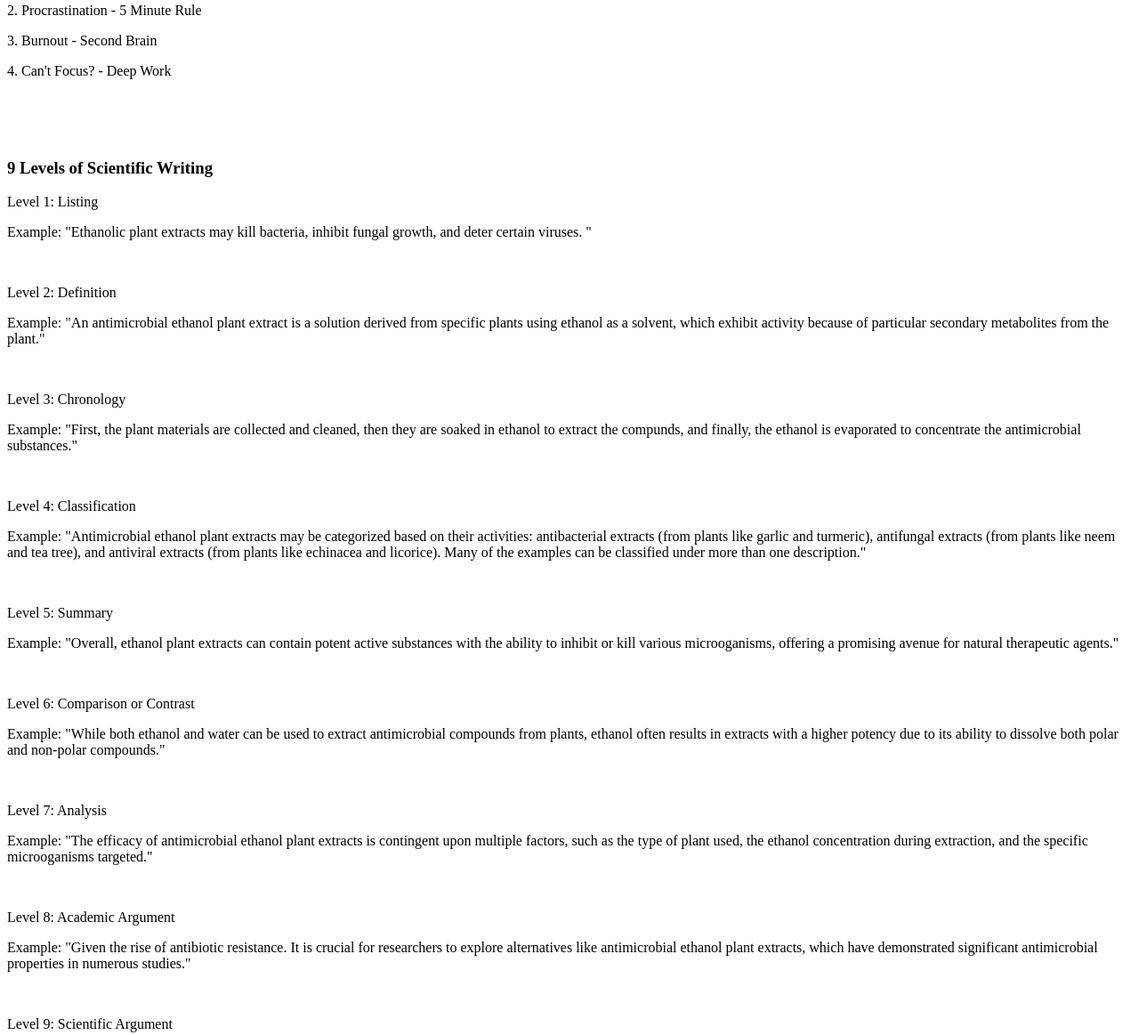
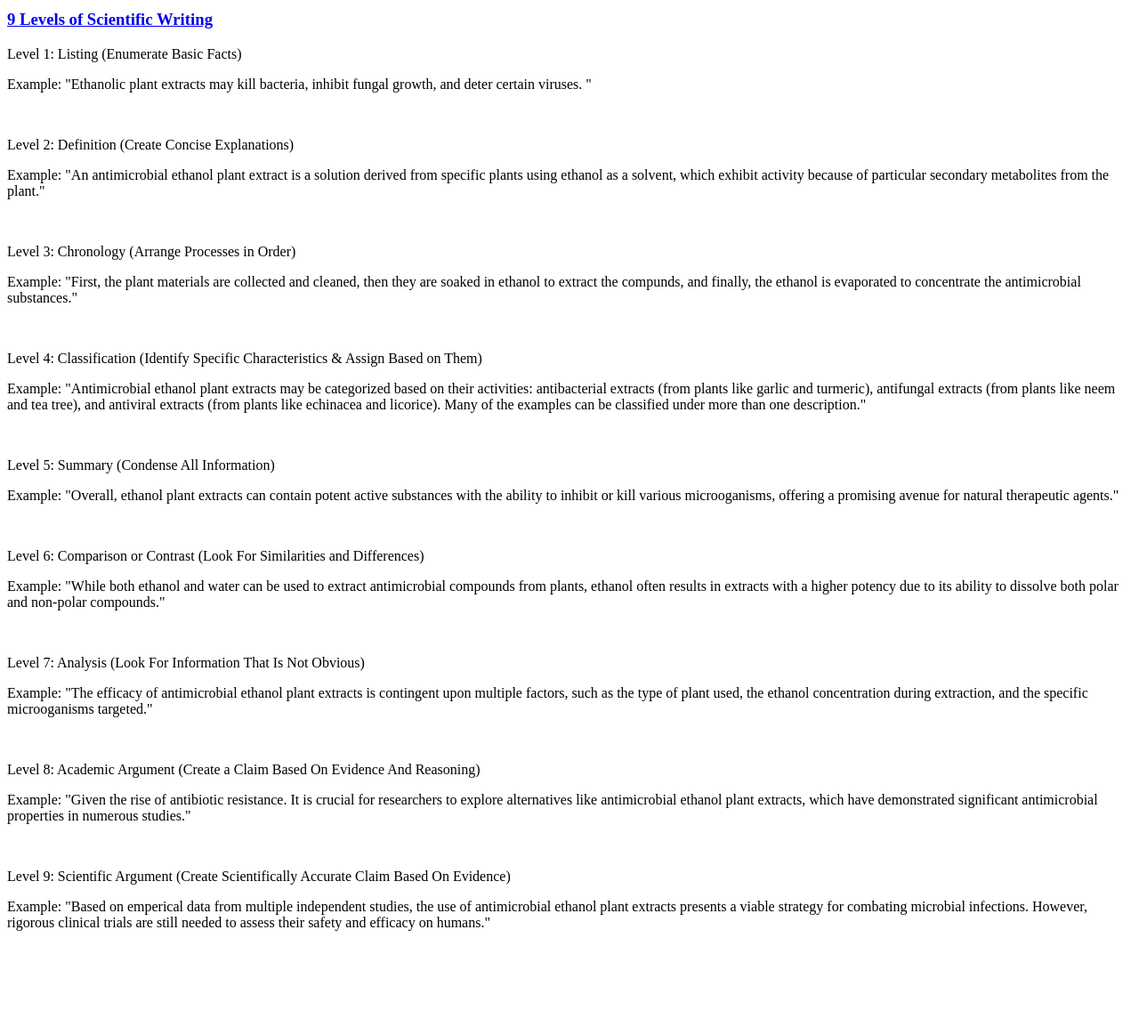
Before and after one commit to Ojeebiel/Pengwen, a plain HTML site: page index.html in a window 1280 px wide. Shown: the part 1391-2554 px from the top of the page at 89% size. After the commit the page ends 2479 px from the top, so only its background shows below. Drawn offline with Linux system fonts and the light colour scheme.

Commit message:
11/11/2023 Update

```diff
--- a/index.html
+++ b/index.html
@@ -9,7 +9,7 @@
 
 <br>
 
-<img src = "Images/us.JPG.jpg" height = "300">
+<img src = "Images_&_Videos/us.JPG.jpg" height = "300">
 
 <button>
     Hello
@@ -19,10 +19,12 @@
     Hello Baby ko amat2 ko lang ni himo aton nga website sa dason panamion ko ni ang website ta. himoon ko ni  interactive.
 </p>
 
-<a href = "https://wallpapers.com/images/featured/rose-easfrj48zd8k79z9.jpg" target = "_blank">
+<a href = "https://media.tenor.com/aPFYmCN1OqsAAAAi/wrapped-gifts-birthday-presents.gif" target = "_blank">
     Flowers For my Baby
-</a>
-
+</a><br>
+<img src = "Images_&_Videos/Flowers_for_my_baby.GIF.gif">
+<br>
+<img src = "Images_&_Videos/Flowers_for_my_baby_2.GIF.GIF" height = "250">
 
 
 <br><br><br><br>
@@ -43,6 +45,10 @@
     1. <a href = "https://virtualprofessor.io/" target="_blank">Virtual Professor</a> - AI technology to deliver highly accurate answers to homework, quiz, and exam problems/questions.
 </p>
 
+<h3>AI Programming Purposes</h3>
+<p>
+    1. <a href = "https://www.useblackbox.io/">Blackbox</a> - Enhance coding experience.
+</p>
 
 
 <br><br><br><br>
@@ -88,15 +94,15 @@
 
 
 <br><br><br>
-<h3>9 Levels of Scientific Writing</h3>
+<a href = "https://www.facebook.com/reel/1173731937351986?mibextid=NnVzG8" target = "_blank"><h3>9 Levels of Scientific Writing</h3></a>
 <p>
-    Level 1: Listing
+    Level 1: Listing (Enumerate Basic Facts)
 </p>
 <p>Example: "Ethanolic plant extracts may kill bacteria, inhibit fungal growth, and deter certain viruses. "</p>
 <br>
 
 <p>
-    Level 2: Definition
+    Level 2: Definition (Create Concise Explanations)
 </p>
 <p>
     Example: "An antimicrobial ethanol plant extract is a solution derived from specific plants using ethanol as a solvent, which exhibit activity because of particular secondary metabolites from the plant."
@@ -104,7 +110,7 @@
 <br>
 
 <p>
-    Level 3: Chronology
+    Level 3: Chronology (Arrange Processes in Order)
 </p>
 <p>
     Example: "First, the plant materials are collected and cleaned, then they are soaked in ethanol to extract the compunds, and finally, the ethanol is evaporated to concentrate the antimicrobial substances."
@@ -112,7 +118,7 @@
 <br>
 
 <p>
-    Level 4: Classification
+    Level 4: Classification (Identify Specific Characteristics & Assign Based on Them)
 </p>
 <p>
     Example: "Antimicrobial ethanol plant extracts may be categorized based on their activities: antibacterial extracts (from plants like garlic and turmeric), antifungal extracts (from plants like neem and tea tree), and antiviral extracts (from plants like echinacea and licorice). Many of the examples can be classified under more than one description."
@@ -120,7 +126,7 @@
 <br>
 
 <p>
-    Level 5: Summary
+    Level 5: Summary (Condense All Information)
 </p>
 <p>
     Example: "Overall, ethanol plant extracts can contain potent active substances with the ability to inhibit or kill various microoganisms, offering a promising avenue for natural therapeutic agents."
@@ -128,7 +134,7 @@
 <br>
 
 <p>
-    Level 6: Comparison or Contrast
+    Level 6: Comparison or Contrast (Look For Similarities and Differences)
 </p>
 <p>
     Example: "While both ethanol and water can be used to extract antimicrobial compounds from plants, ethanol often results in extracts with a higher potency due to its ability to dissolve both polar and non-polar compounds."
@@ -136,7 +142,7 @@
 <br>
 
 <p>
-    Level 7: Analysis
+    Level 7: Analysis (Look For Information That Is Not Obvious)
 </p>
 <p>
     Example: "The efficacy of antimicrobial ethanol plant extracts is contingent upon multiple factors, such as the type of plant used, the ethanol concentration during extraction, and the specific microoganisms targeted."
@@ -144,7 +150,7 @@
 <br>
 
 <p>
-    Level 8: Academic Argument
+    Level 8: Academic Argument (Create a Claim Based On Evidence And Reasoning)
 </p>
 <p>
     Example: "Given the rise of antibiotic resistance. It is crucial for researchers to explore alternatives like antimicrobial ethanol plant extracts, which have demonstrated significant antimicrobial properties in numerous studies."
@@ -152,7 +158,7 @@
 <br>
 
 <p>
-    Level 9: Scientific Argument
+    Level 9: Scientific Argument (Create Scientifically Accurate Claim Based On Evidence)
 </p>
 <p>
     Example: "Based on emperical data from multiple independent studies, the use of antimicrobial ethanol plant extracts presents a viable strategy for combating microbial infections. However, rigorous clinical trials are still needed to assess their safety and efficacy on humans."
```
